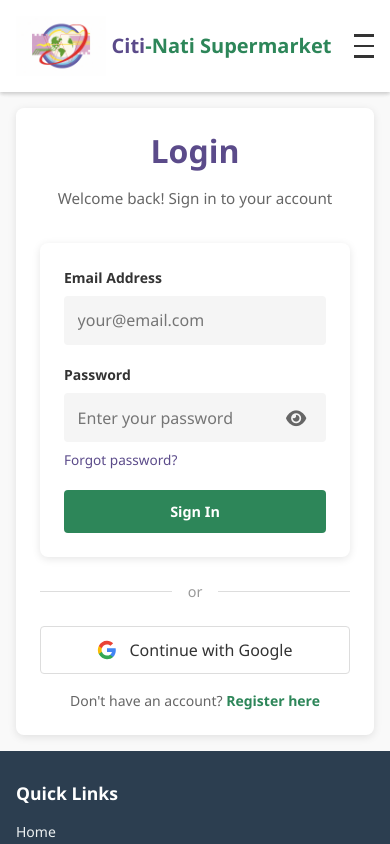
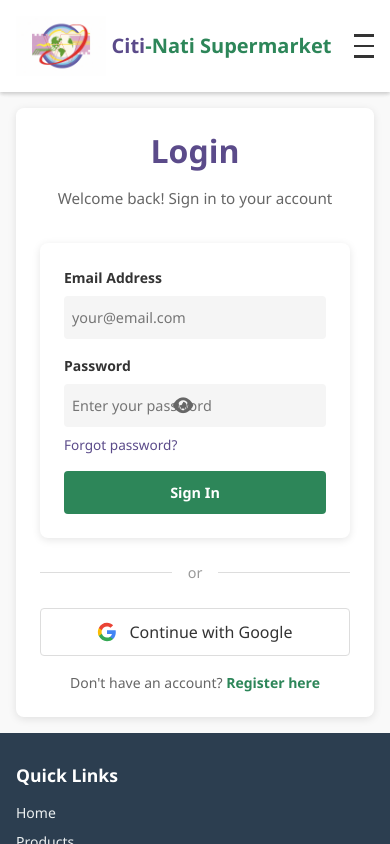
Before and after one commit to AubieOB/citi-nati-supermarket, a React (Vite) app in the folder citi-nati-frontend/: page /login in a window 390 px wide. Built offline with nearby package versions, Linux system fonts and the light colour scheme; no server answers.

Commit message:
Clean up: Remove excessive mobile touch handlers from forms and auth pages

```diff
--- a/citi-nati-frontend/src/pages/public/Login.jsx
+++ b/citi-nati-frontend/src/pages/public/Login.jsx
@@ -137,8 +137,6 @@ const Login = () => {
                 placeholder="your@email.com"
                 value={email}
                 onChange={(e) => setEmail(e.target.value)}
-                onTouchStart={(e) => e.target.focus()}
-                autoComplete="email"
                 required
               />
             </div>
@@ -147,13 +145,7 @@ const Login = () => {
               <label className="form__label" htmlFor="password">
                 Password
               </label>
-              <div style={{
-                position: 'relative',
-                overflow: 'visible',
-                width: '100%',
-                zIndex: 1,
-                touchAction: 'auto'
-              }}>
+              <div style={{ position: 'relative' }}>
                 <input
                   id="password"
                   type={showPassword ? 'text' : 'password'}
@@ -161,27 +153,14 @@ const Login = () => {
                   placeholder="Enter your password"
                   value={password}
                   onChange={(e) => setPassword(e.target.value)}
-                  onTouchStart={(e) => e.target.focus()}
-                  autoComplete="current-password"
-                  style={{
-                    paddingRight: '50px',
-                    width: '100%',
-                    pointerEvents: 'auto',
-                    touchAction: 'auto'
-                  }}
                   required
                 />
                 <button
                   type="button"
-                  onClick={(e) => {
-                    e.preventDefault();
-                    e.stopPropagation();
-                    setShowPassword(!showPassword);
-                  }}
-                  onTouchStart={(e) => e.preventDefault()}
+                  onClick={() => setShowPassword(!showPassword)}
                   style={{
                     position: 'absolute',
-                    right: '8px',
+                    right: '12px',
                     top: '50%',
                     transform: 'translateY(-50%)',
                     background: 'none',
@@ -189,15 +168,7 @@ const Login = () => {
                     cursor: 'pointer',
                     color: '#666',
                     fontSize: '18px',
-                    padding: '10px',
-                    width: '44px',
-                    height: '44px',
-                    display: 'flex',
-                    alignItems: 'center',
-                    justifyContent: 'center',
-                    zIndex: 100,
-                    pointerEvents: 'auto',
-                    touchAction: 'manipulation'
+                    padding: '0'
                   }}
                   title={showPassword ? 'Hide password' : 'Show password'}
                 >
--- a/citi-nati-frontend/src/styles/global.css
+++ b/citi-nati-frontend/src/styles/global.css
@@ -853,10 +853,6 @@ input, textarea, select {
 
 .form__group {
   margin-bottom: 1.5rem;
-  width: 100%;
-  position: relative;
-  z-index: 1;
-  touch-action: auto;
 }
 
 .form__label {
@@ -864,10 +860,6 @@ input, textarea, select {
   margin-bottom: 0.5rem;
   font-weight: 600;
   color: #333;
-  pointer-events: none;
-  user-select: none;
-  -webkit-user-select: none;
-  cursor: default;
 }
 
 .form__input,
@@ -879,16 +871,6 @@ input, textarea, select {
   font-size: 1rem;
   transition: box-shadow 0.3s ease;
   background-color: #f5f5f5;
-  overflow: visible;
-  box-sizing: border-box;
-  pointer-events: auto;
-  cursor: text;
-  position: relative;
-  z-index: 1;
-  touch-action: auto;
-  -webkit-appearance: none;
-  -moz-appearance: none;
-  appearance: none;
 }
 
 .form__input:focus,
@@ -937,36 +919,10 @@ input, textarea, select {
     margin-bottom: 1.2rem;
   }
 
-  .form__label {
-    pointer-events: none;
-    user-select: none;
-    -webkit-user-select: none;
-    cursor: default;
-  }
-
   .form__input,
   .form__textarea {
     font-size: 16px;
     padding: 0.85rem;
-    min-height: 44px;
-  }
-
-  /* Password visibility toggle button - Mobile */
-  input[type="password"] + button,
-  input[type="text"] + button {
-    padding: 8px 12px !important;
-    min-width: 44px !important;
-    min-height: 44px !important;
-    pointer-events: auto !important;
-    cursor: pointer !important;
-  }
-
-  /* Checkbox styling for mobile */
-  input[type="checkbox"] {
-    width: 20px !important;
-    height: 20px !important;
-    min-width: 20px !important;
-    cursor: pointer;
   }
 }
 
@@ -998,51 +954,6 @@ input, textarea, select {
   box-shadow: 0 2px 8px rgba(0, 0, 0, 0.1);
 }
 
-.auth-page__container .form {
-  width: 100%;
-}
-
-.auth-page__container .form__group {
-  margin-bottom: 1.5rem;
-  width: 100%;
-  position: relative;
-  z-index: 1;
-}
-
-.auth-page__container .form__label {
-  display: block;
-  margin-bottom: 0.5rem;
-  font-weight: 600;
-  color: #333;
-  pointer-events: none;
-  user-select: none;
-  -webkit-user-select: none;
-  cursor: default;
-}
-
-.auth-page__container .form__input,
-.auth-page__container .form__textarea {
-  width: 100%;
-  padding: 0.75rem;
-  border: none;
-  border-radius: 4px;
-  font-size: 16px;
-  background-color: #f5f5f5;
-  pointer-events: auto;
-  cursor: text;
-  position: relative;
-  z-index: 1;
-  box-sizing: border-box;
-  transition: all 0.3s ease;
-}
-
-.auth-page__container .form__input:focus,
-.auth-page__container .form__textarea:focus {
-  outline: none;
-  background-color: #fff;
-  box-shadow: 0 4px 12px rgba(91, 75, 138, 0.2);
-}
-
 @media (max-width: 600px) {
   .auth-page {
     padding: 1rem;
@@ -1051,27 +962,6 @@ input, textarea, select {
 
   .auth-page__container {
     padding: 1.5rem;
-    max-width: 100%;
-  }
-
-  .auth-page__container .form__group {
-    margin-bottom: 1.2rem;
-  }
-
-  .auth-page__container .form__label {
-    pointer-events: none;
-    user-select: none;
-    -webkit-user-select: none;
-    cursor: default;
-  }
-
-  .auth-page__container .form__input,
-  .auth-page__container .form__textarea {
-    font-size: 16px;
-    padding: 0.85rem;
-    min-height: 44px;
-    pointer-events: auto;
-    cursor: text;
   }
 
   .auth-page__title {
@@ -1513,36 +1403,12 @@ input, textarea, select {
     font-size: 0.95rem;
   }
 
-  /* Password input wrapper - ensure absolute button is visible */
-  .form__group > div[style*="position: relative"] {
-    overflow: visible !important;
-  }
-
-  /* Password input wrapper on all screens */
-  .form__group div {
-    overflow: visible;
-  }
-
+  /* Forms */
   .form__input,
-  .form__textarea {
-    font-size: 16px;
+  .form__textarea,
+  .form__select {
     padding: 0.75rem;
-    min-height: 44px;
-    padding-right: 50px;
-    box-sizing: border-box;
-  }
-
-  /* Ensure password wrapper doesn't clip button */
-  .form__group > div {
-    position: relative;
-    overflow: visible;
-  }
-
-  /* Password toggle button styling */
-  .form__group button[type="button"] {
-    pointer-events: auto !important;
-    touch-action: manipulation;
-    z-index: 100;
+    font-size: 0.95rem;
   }
 
   /* Cards */
@@ -1635,95 +1501,12 @@ input, textarea, select {
   .form__textarea,
   .form__select {
     padding: 0.75rem 0.5rem;
-    font-size: 16px;
+    font-size: 0.9rem;
     width: 100%;
-    min-height: 44px;
-    padding-right: 50px;
-    box-sizing: border-box;
-    pointer-events: auto;
-    cursor: text;
-    -webkit-appearance: none;
-    -moz-appearance: none;
-    appearance: none;
-    touch-action: auto;
-    user-select: text;
-    -webkit-user-select: text;
-  }
-
-  .form__label {
-    pointer-events: none;
-    user-select: none;
-    -webkit-user-select: none;
-    cursor: default;
   }
 
   .form__group {
     margin-bottom: 1rem;
-    position: relative;
-    z-index: 1;
-    width: 100%;
-    touch-action: auto;
-  }
-
-  /* Ensure wrapper divs don't block input */
-  .form__group > div {
-    position: relative;
-    overflow: visible !important;
-    z-index: 1;
-    width: 100%;
-    touch-action: auto;
-  }
-
-  /* Password/checkbox buttons - Full interactivity */
-  .form__group button[type="button"] {
-    pointer-events: auto !important;
-    touch-action: auto;
-    z-index: 100 !important;
-  }
-
-  input[type="checkbox"] {
-    width: 20px !important;
-    height: 20px !important;
-    pointer-events: auto;
-    cursor: pointer;
-    touch-action: auto;
-  }
-
-  input[type="text"],
-  input[type="email"],
-  input[type="password"],
-  textarea,
-  select {
-    pointer-events: auto !important;
-    cursor: text !important;
-    -webkit-user-select: text !important;
-    user-select: text !important;
-    touch-action: auto !important;
-  }
-
-  /* Auth form password toggle button */
-  .auth-page__container input[type="password"] + button,
-  .auth-page__container input[type="text"] + button {
-    padding: 10px !important;
-    width: 44px !important;
-    height: 44px !important;
-    display: flex;
-    align-items: center;
-    justify-content: center;
-    top: 50% !important;
-    transform: translateY(-50%) !important;
-    right: 8px !important;
-    pointer-events: auto !important;
-    touch-action: auto;
-  }
-
-  /* Auth form checkbox - Better touch target */
-  .auth-page__container input[type="checkbox"] {
-    width: 24px !important;
-    height: 24px !important;
-    cursor: pointer;
-    pointer-events: auto !important;
-    touch-action: auto;
   }
 
   /* Tables */
```
Also changed, not shown: citi-nati-frontend/src/pages/public/Register.jsx (+8 -66 lines).
